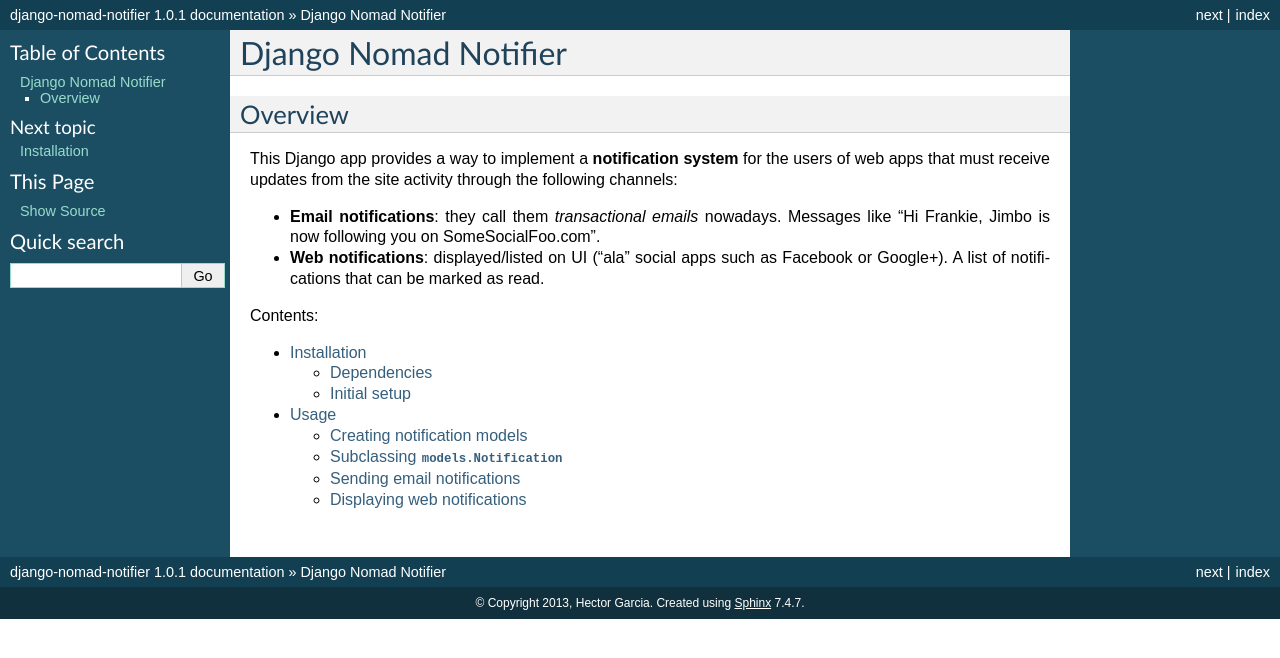
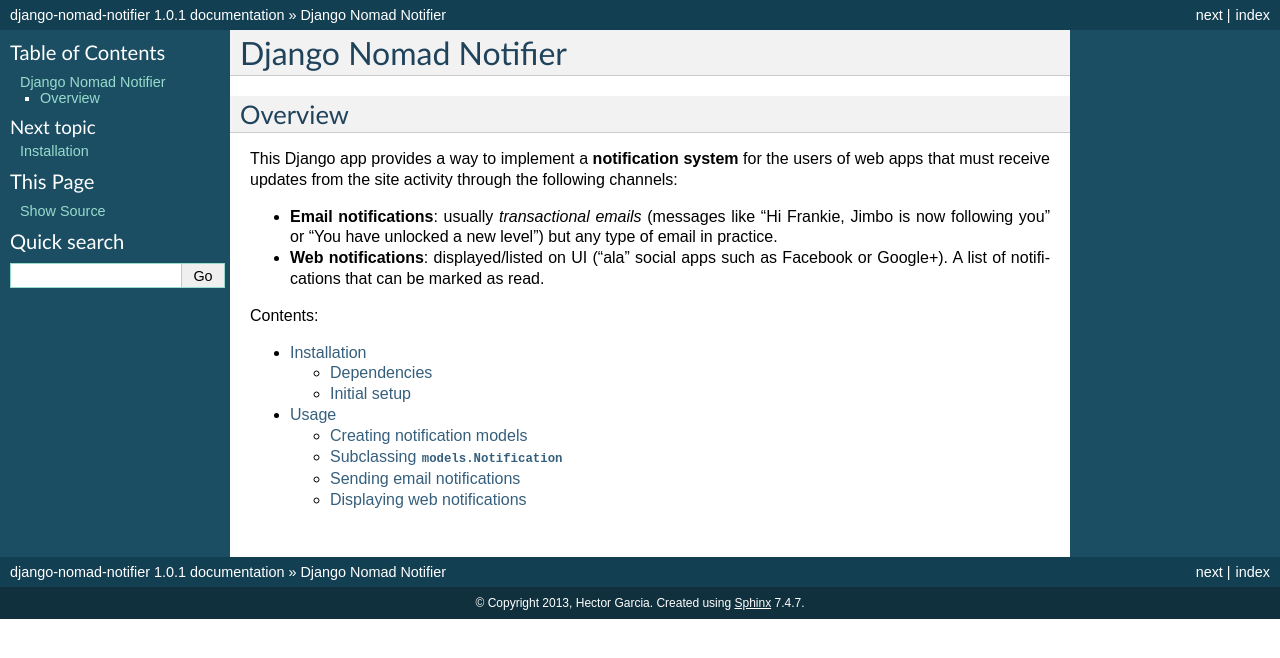
Before and after one commit to Nomadblue/django-nomad-notifier, a Sphinx documentation site: the page built from docs/index.rst, in a window 1280 px wide. Shown: the top 658 px of the page. Built offline with Sphinx 7.4.7, drawn with Linux system fonts in a browser that asks for light colours.

Commit message:
Minor fix on documentation index

```diff
--- a/docs/index.rst
+++ b/docs/index.rst
@@ -9,8 +9,9 @@
 the users of web apps that must receive updates from the site activity
 through the following channels:
 
-* **Email notifications**: they call them *transactional emails* nowadays.
-  Messages like "Hi Frankie, Jimbo is now following you on SomeSocialFoo.com".
+* **Email notifications**: usually *transactional emails* (messages like "Hi
+  Frankie, Jimbo is now following you" or "You have unlocked a new level")
+  but any type of email in practice.
 * **Web notifications**: displayed/listed on UI ("ala" social apps such as
   Facebook or Google+). A list of notifications that can be marked as read.
 
```
